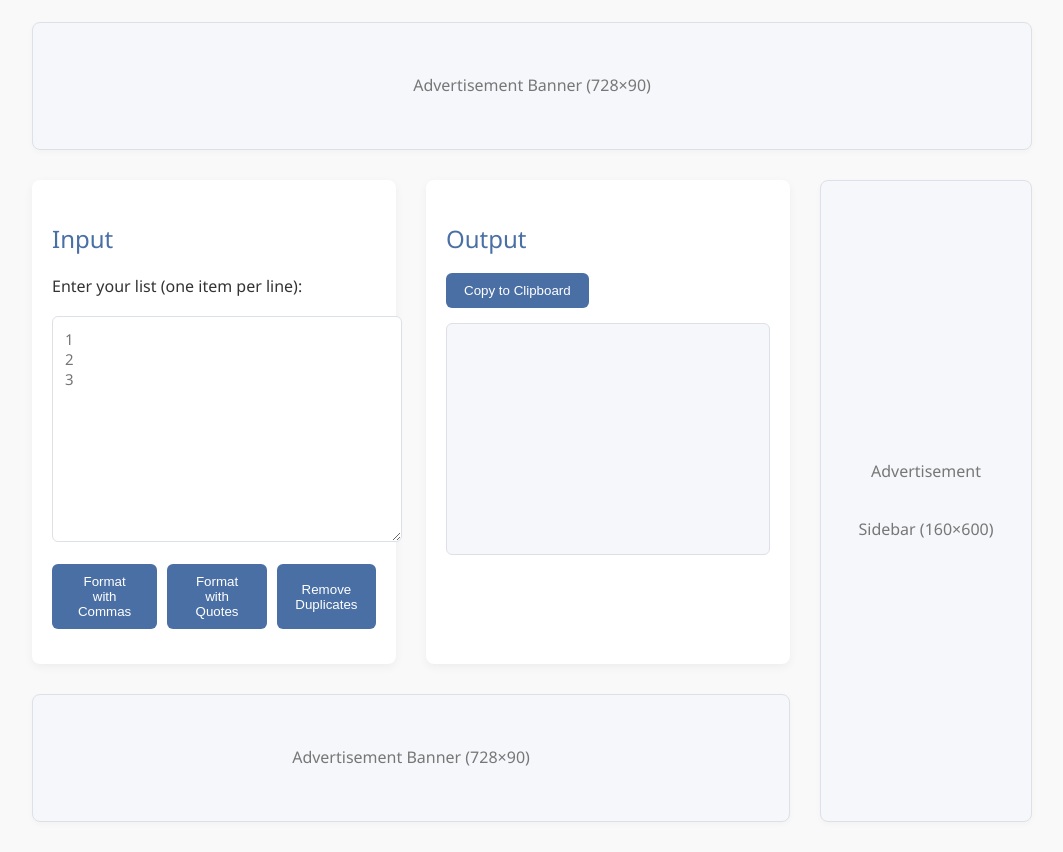
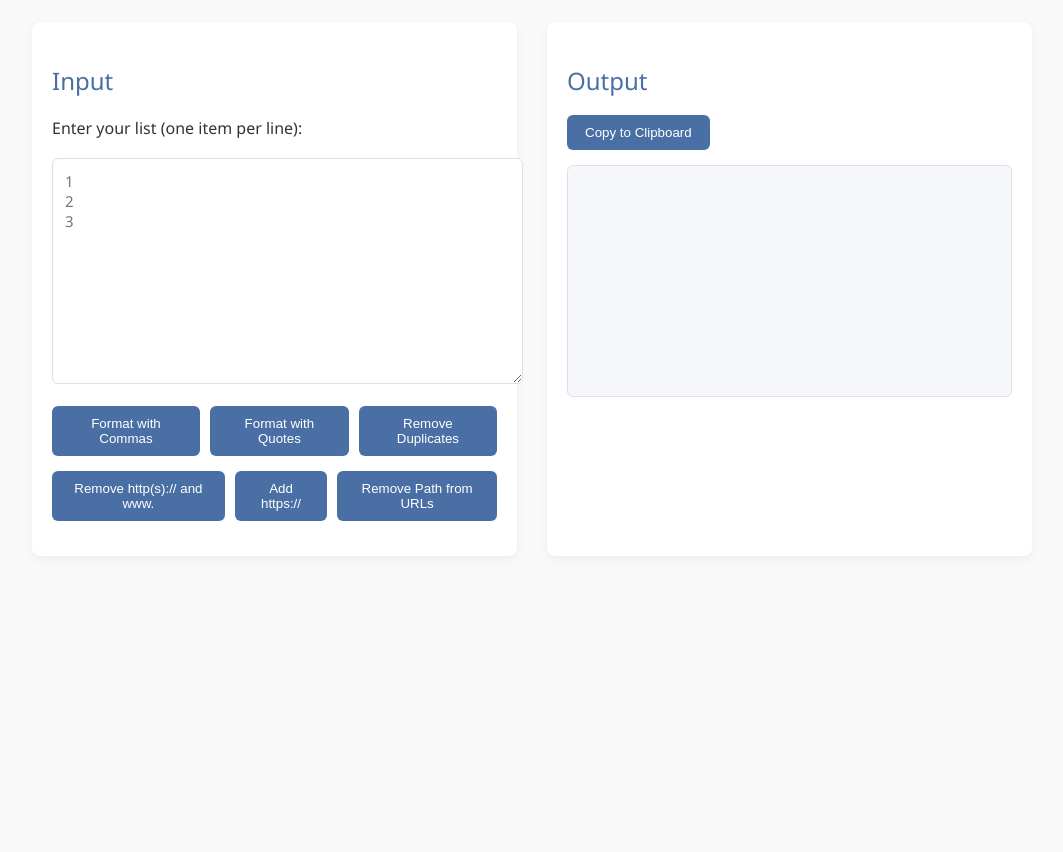
Before and after one commit to maddockj1/list-formatter, a plain HTML site: page index.html in a window 1280 px wide. Shown: the part 106-958 px from the top of the page, without its empty margins (108-1171 px from the left). After the commit the page ends 800 px from the top, so only its background shows below. Drawn offline with Linux system fonts and the light colour scheme.

Commit message:
updating formatting and tools

```diff
--- a/index.html
+++ b/index.html
@@ -11,8 +11,6 @@
             --accent-color: #6b8cae;
             --text-color: #333;
             --border-color: #dde1e7;
-            --ad-bg-color: #f5f7fa;
-            --ad-border-color: #dde1e7;
         }
 
         body {
@@ -107,74 +105,8 @@
             font-size: 15px;
         }
 
-        /* Ad styles */
-        .ad-banner {
-            background-color: var(--ad-bg-color);
-            padding: 18px;
-            text-align: center;
-            margin-bottom: 30px;
-            border: 1px solid var(--ad-border-color);
-            border-radius: 8px;
-            min-height: 90px;
-            display: flex;
-            align-items: center;
-            justify-content: center;
-            color: #777;
-            box-shadow: 0 2px 6px rgba(0, 0, 0, 0.03);
-        }
-
-        .ad-sidebar {
-            background-color: var(--ad-bg-color);
-            padding: 15px;
-            text-align: center;
-            border: 1px solid var(--ad-border-color);
-            border-radius: 8px;
-            width: 180px;
-            min-height: 600px;
-            display: flex;
-            align-items: center;
-            justify-content: center;
-            flex-direction: column;
-            color: #777;
-            box-shadow: 0 2px 6px rgba(0, 0, 0, 0.03);
-        }
-
-        .ad-footer {
-            background-color: var(--ad-bg-color);
-            padding: 18px;
-            text-align: center;
-            margin-top: 30px;
-            border: 1px solid var(--ad-border-color);
-            border-radius: 8px;
-            min-height: 90px;
-            display: flex;
-            align-items: center;
-            justify-content: center;
-            color: #777;
-            box-shadow: 0 2px 6px rgba(0, 0, 0, 0.03);
-        }
-
-        .page-wrapper {
-            display: flex;
-            gap: 30px;
-        }
-
-        .main-content {
-            flex: 1;
-        }
-
         /* Responsive design for smaller screens */
         @media (max-width: 768px) {
-            .page-wrapper {
-                flex-direction: column;
-            }
-
-            .ad-sidebar {
-                width: auto;
-                min-height: 250px;
-                margin-top: 30px;
-            }
-
             .container {
                 flex-direction: column;
             }
@@ -205,13 +137,6 @@
 <body>
     <h1>List Formatter</h1>
 
-    <!-- Top Banner Ad -->
-    <div class="ad-banner">
-        <p>Advertisement Banner (728×90)</p>
-    </div>
-
-    <div class="page-wrapper">
-        <div class="main-content">
     <div class="container">
         <div class="input-section">
             <h2>Input</h2>
@@ -224,24 +149,16 @@
                 <button onclick="formatList('quotes')">Format with Quotes</button>
                 <button onclick="removeDuplicates()">Remove Duplicates</button>
             </div>
+            <div class="controls">
+                <button onclick="stripProtocolAndWww()">Remove http(s):// and www.</button>
+                <button onclick="addHttps()">Add https://</button>
+                <button onclick="removePath()">Remove Path from URLs</button>
+            </div>
         </div>
         <div class="output-section">
             <h2>Output</h2>
             <button onclick="copyToClipboard()" style="margin-bottom: 15px;">Copy to Clipboard</button>
             <div class="output" id="outputText"></div>
-                </div>
-            </div>
-
-            <!-- Footer Ad -->
-            <div class="ad-footer">
-                <p>Advertisement Banner (728×90)</p>
-            </div>
-        </div>
-
-        <!-- Sidebar Ad -->
-        <div class="ad-sidebar">
-            <p>Advertisement</p>
-            <p>Sidebar (160×600)</p>
         </div>
     </div>
 
@@ -330,6 +247,61 @@
             // Show success message
             showToast(`Removed ${items.length - uniqueItems.length} duplicate items`);
         }
+
+        function getInputItems() {
+            const input = document.getElementById('inputList').value;
+            return input.split('\n').filter(item => item.trim() !== '');
+        }
+
+        function applyToInput(transformFn, successMessage) {
+            const items = getInputItems();
+            const transformed = items.map(transformFn);
+
+            document.getElementById('inputList').value = transformed.join('\n');
+            showToast(successMessage);
+        }
+
+        function stripProtocolAndWww() {
+            // Removes a leading http:// or https://, then a leading www.
+            applyToInput(
+                item => item.trim()
+                    .replace(/^https?:\/\//i, '')
+                    .replace(/^www\./i, ''),
+                'Removed protocol and www. prefixes'
+            );
+        }
+
+        function addHttps() {
+            // Adds https:// to any entry that doesn't already have http:// or https://
+            applyToInput(
+                item => {
+                    const trimmed = item.trim();
+                    return /^https?:\/\//i.test(trimmed) ? trimmed : `https://${trimmed}`;
+                },
+                'Added https:// where missing'
+            );
+        }
+
+        function removePath() {
+            // Strips any path, query string, or hash, leaving just the protocol (if present) and host
+            applyToInput(
+                item => {
+                    const trimmed = item.trim();
+                    const hasProtocol = /^https?:\/\//i.test(trimmed);
+                    const urlStr = hasProtocol ? trimmed : `https://${trimmed}`;
+
+                    try {
+                        const url = new URL(urlStr);
+                        const host = url.port ? `${url.hostname}:${url.port}` : url.hostname;
+                        return hasProtocol ? `${url.protocol}//${host}` : host;
+                    } catch (e) {
+                        // Not a parseable URL, leave it unchanged
+                        return trimmed;
+                    }
+                },
+                'Removed paths from URLs'
+            );
+        }
     </script>
 </body>
 </html>
```
Also changed, not shown: 1 other file. Lines whose indentation alone changed are shown as unchanged.
